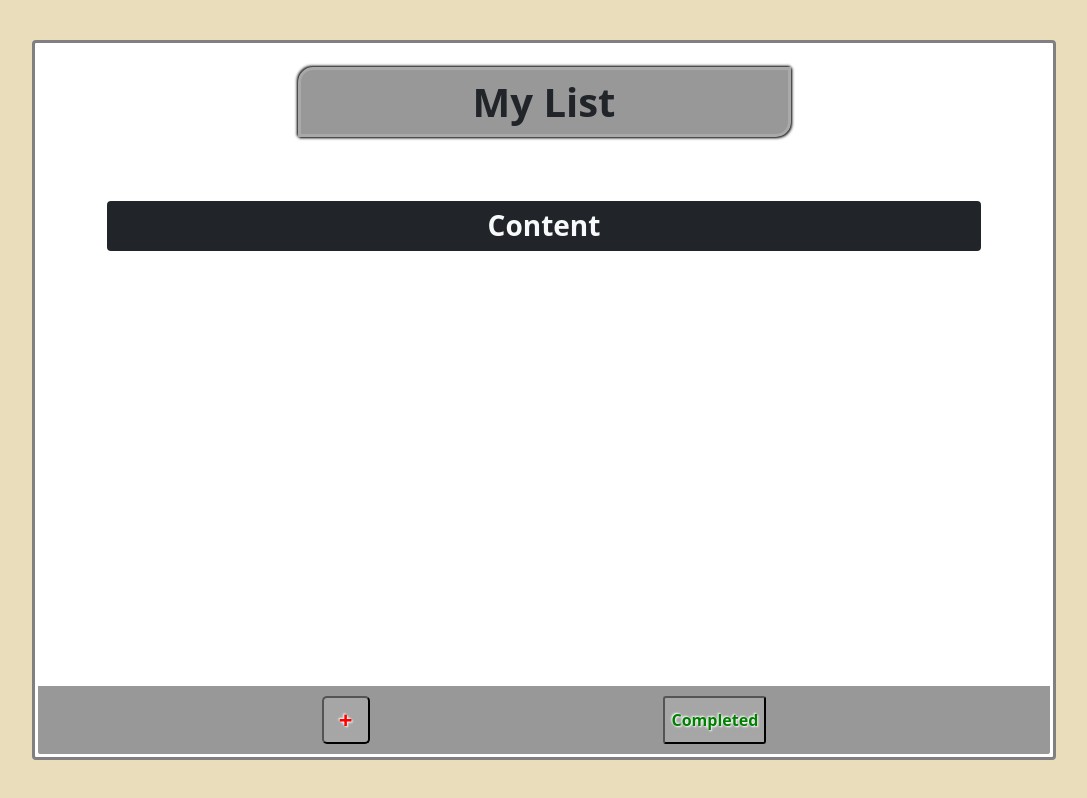
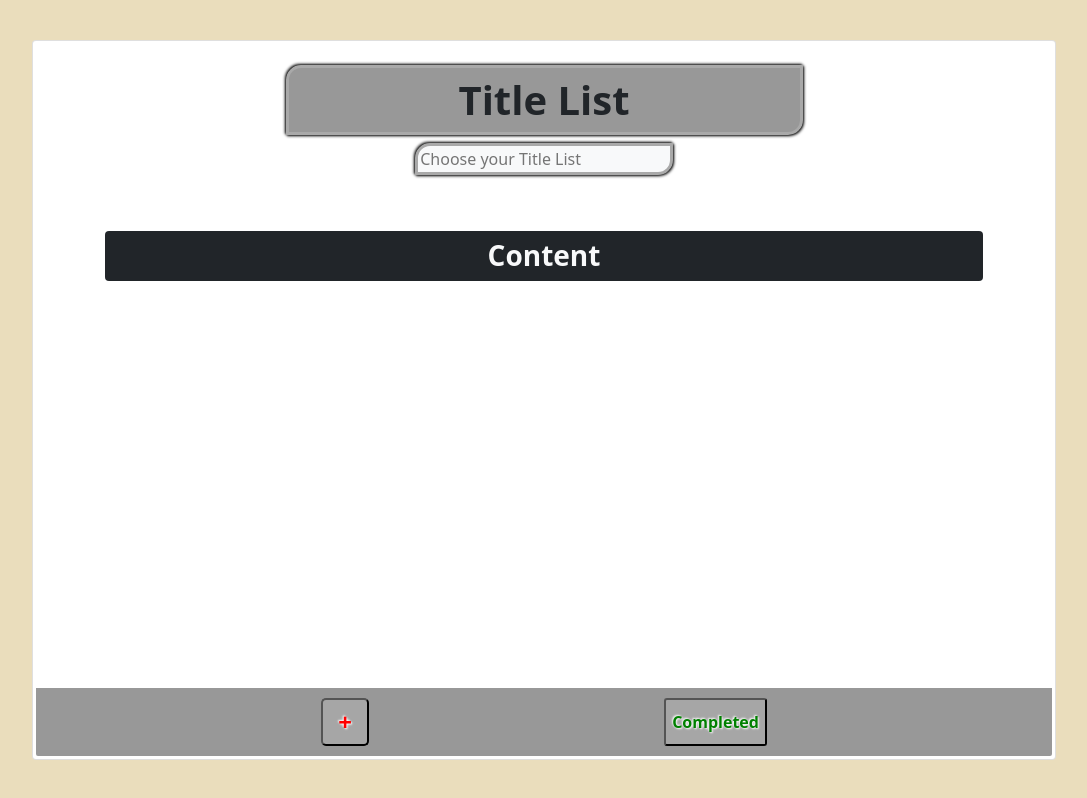
Before and after one commit to bsao17/ToDo-react-redux, a React (Create React App) app: page / in a window 1280 px wide. Shown: the whole page, without its empty margins (96-1183 px from the left). Built offline with nearby package versions, Linux system fonts and the light colour scheme.

Commit message:
Global refactoring, add form action & reducer

```diff
--- a/src/App.js
+++ b/src/App.js
@@ -1,30 +1,37 @@
-import React, {useState} from "react"
+import React, {useRef, useState} from "react"
 import './App.scss';
-import ActionBarToDo from "./components/actionBarToDo/ActionBarToDo";
-import Form from "./components/form/Form.js";
-import DisplayToDo from "./components/displayToDo/DisplayToDo";
+import AddItem from "./components/actionBarToDo/AddItem";
 
 function App() {
     const [displayForm, setDisplayForm] = useState(false)
+    const [listTitle, setListTitle] = useState("Title List")
+    const titleRef = useRef(null)
 
     function toggleDisplayForm() {
         setDisplayForm(!displayForm)
     }
-    function inputFocus(item){
+
+    function inputFocus(item) {
         item.current.focus()
     }
 
-    console.log(displayForm)
+    function changeTitle(){
+       setListTitle(titleRef.current.value)
+        console.log(titleRef, listTitle)
+    }
+
+
     return (
         <div className="App card card-body">
             <h1 className={
                 "fw-bold text-center p-2" +
                 "  w-50 mx-auto mt-2 text-dark"
             } id={"title"}>
-                My List
+                {listTitle}
             </h1>
+            <input ref={titleRef} className={'w-25 mx-auto bg-light'} type="text" onChange={()=>{changeTitle()}} id={'title'} placeholder={'Choose your Title List'}/>
 
-            <ActionBarToDo toggleDisplayForm={toggleDisplayForm} inputRef={inputFocus}/>
+            <AddItem toggleDisplayForm={toggleDisplayForm} inputRef={inputFocus}/>
         </div>
     );
 }
--- a/src/App.scss
+++ b/src/App.scss
@@ -1,8 +1,13 @@
-
 $secondary: #a6a591;
 @import "node_modules/bootstrap/scss/bootstrap";
 
-body{
+.App {
+  width: 80vw;
+  height: 90vh;
+  position: relative;
+}
+
+body {
   width: 100%;
   height: 100vh;
   background: #eaddbc;
@@ -10,16 +15,15 @@ body{
   justify-content: center;
   align-items: center;
 }
-.App{
-  width: 80vw;
-  height: 90vh;
-  position: relative;
-  border: solid 3px gray;
+
+#title{
+  box-sizing: content-box;
 }
-#title{
+
+#title {
   border: solid darkgrey 3px;
   border-radius: 15px 0 15px 0;
   background: #989898;
   box-shadow: black 1px 1px 3px,
-              black -1px -1px 3px;
+  black -1px -1px 3px;
 }
--- a/src/components/actionBarToDo/ActionBarToDo.js
+++ /dev/null
@@ -1,24 +0,0 @@
-import React, {useEffect, useRef, useState} from 'react';
-import styleActionToDo from "./actionBarToDo.module.scss"
-import Form from "../form/Form";
-import DisplayToDo from "../displayToDo/DisplayToDo";
-
-function ActionBarToDo() {
-    const [showForm, setShowForm] = useState(false)
-
-    return (
-        <div>
-            {showForm ? <Form/> : <DisplayToDo/>}
-            <section className={styleActionToDo.container}>
-                <button className={styleActionToDo.more} onClick={() => {
-                    setShowForm(!showForm)
-
-                }}>+
-                </button>
-                <button className={styleActionToDo.completed}>Completed</button>
-            </section>
-        </div>
-    )
-}
-
-export default ActionBarToDo;
--- /dev/null
+++ b/src/components/actionBarToDo/AddItem.js
@@ -0,0 +1,25 @@
+import React, {useState} from 'react';
+import styleActionToDo from "./actionBarToDo.module.scss"
+import Form from "../form/Form";
+import ShowList from "../displayToDo/ShowList";
+import {useDispatch, useSelector} from "react-redux";
+import {showForm} from "../../store/action/formAction";
+
+function AddItem() {
+    const showSelector = useSelector((state)=>state.form.show)
+    const dispatchShowForm = useDispatch()
+
+    return (
+        <div>
+            {showSelector ? <Form/> : <ShowList/>}
+            <section className={styleActionToDo.container}>
+                <button className={styleActionToDo.more} onClick={()=>{
+                    dispatchShowForm(showForm())
+                }}> + </button>
+                <button className={styleActionToDo.completed}>Completed</button>
+            </section>
+        </div>
+    )
+}
+
+export default AddItem;
--- a/src/components/displayToDo/DisplayToDo.js
+++ b/src/components/displayToDo/ShowList.js
@@ -1,19 +1,19 @@
 import React from "react"
 import {useDispatch, useSelector} from "react-redux";
-import {deleteTask, updateTask} from "../../store/action/taskAction";
+import {updateTask} from "../../store/action/taskAction";
 
-function DisplayToDo() {
-    const todoSelector = useSelector((state) => state.todo)
+function ShowList() {
+    const selector = useSelector((state) => state.list.todo)
     const dispatch = useDispatch()
 
-
+    console.log(selector)
     return (
         <div className={"m-5 p-2 overflow-scroll"} id={"container"}>
             <h3
                 className={"text-light fw-bold bg-dark d-flex flex-row justify-content-center mb-2 p-2 rounded align-items-center"}>
                 <div className={"mx-5"}>Content</div>
             </h3>
-            <div className={"d-flex flex-column justify-content-lg-around mx-5"}>{todoSelector.map((todo) => {
+            <div className={"d-flex flex-column justify-content-lg-around mx-5"}>{selector.map((todo) => {
                 return (
                     <div key={todo.id}>
                         <div className={"d-flex justify-content-between align-items-center "}>
@@ -29,4 +29,4 @@ function DisplayToDo() {
     )
 }
 
-export default DisplayToDo
+export default ShowList
--- a/src/components/form/Form.js
+++ b/src/components/form/Form.js
@@ -1,7 +1,8 @@
 import React, {useEffect} from 'react';
 import {useForm} from "react-hook-form";
+import {useSelector} from "react-redux";
 
-function Form({}) {
+function Form() {
     const {register, handleSubmit, setFocus} = useForm()
     const onSubmit = (data) => {
         console.log(data)
@@ -13,9 +14,11 @@ function Form({}) {
         <div>
             <div className={"card card-body"}>
                 <form className={" d-flex flex-column"} onSubmit={handleSubmit(onSubmit)}>
-                    <label className={"fw-bold text-center h3"} htmlFor="newTask">New Task</label>
+                    <label className={"fw-bold text-center h3"} htmlFor="newTask">Complete List</label>
                     <input type="text" className={"form-control text-center my-2"} {...register("newTask")} />
-                    <input className={"btn btn-success my-2"} type="submit" value={"Add New Item"}/>
+                    <input className={"btn btn-success my-2"} type="submit" onClick={()=>{
+
+                    }} value={"Add New Item"}/>
                 </form>
             </div>
         </div>
--- /dev/null
+++ b/src/store/action/formAction.js
@@ -0,0 +1,7 @@
+export const DISPLAY_FORM = "DISPLAY_FORM"
+
+export const showForm = () => {
+    return {
+        type: DISPLAY_FORM,
+    }
+}
--- a/src/store/action/taskAction.js
+++ b/src/store/action/taskAction.js
@@ -1,9 +1,7 @@
-
 export const GET_TASKS = "GET_TASKS"
 export const ADD_TASK = "ADD_TASK"
 export const DELETE_TASK = "DELETE_TASK"
 export const UPDATE_TASK = "UPDATE_TASK"
-export const INPUT_FOCUS = "INPUT_FOCUS"
 
 export const getTasks = () => {
     return {
@@ -18,7 +16,7 @@ export const addTask = (todo) => {
     }
 }
 
-export const updateTask = (task)=>{
+export const updateTask = (task) => {
     return {
         type: UPDATE_TASK,
         task
@@ -31,10 +29,3 @@ export const deleteTask = (index) => {
         payload: index
     }
 }
-
-export const inputFocus = (item) => {
-    return {
-        type: INPUT_FOCUS,
-        item
-    }
-}
--- /dev/null
+++ b/src/store/index.js
@@ -0,0 +1,8 @@
+import {combineReducers} from "redux";
+import {todoReducer} from "./reducer/todoReducer";
+import formReducer from "./reducer/formReducer";
+
+export const rootReducer = combineReducers({
+    list: todoReducer,
+    form: formReducer
+})
--- /dev/null
+++ b/src/store/reducer/formReducer.js
@@ -0,0 +1,17 @@
+import {DISPLAY_FORM} from "../action/formAction";
+
+export const initialState = [{
+    show: false
+}]
+
+export default function formReducer (state = initialState, action) {
+    switch (action.type){
+        case DISPLAY_FORM:
+            return {
+                ...state,
+                show : !state.show
+            }
+        default:
+            return state
+    }
+}
--- a/src/store/reducer/todoReducer.js
+++ b/src/store/reducer/todoReducer.js
@@ -1,4 +1,4 @@
-import {ADD_TASK, DELETE_TASK, GET_TASKS, INPUT_FOCUS, UPDATE_TASK} from "../action/taskAction";
+import {ADD_TASK, DELETE_TASK, GET_TASKS, UPDATE_TASK} from "../action/taskAction";
 
 let id = 0
 const initialState = {
@@ -26,13 +26,6 @@ export function todoReducer(state = initialState, action) {
                 ...state,
                 todo: [{id: state.todo.id, todo: state.todo, complete: state.todo}]
             }
-        case INPUT_FOCUS:
-            return {
-                ...state,
-                todo: action.item.current.focus()
-            }
-
-
         default:
             return state
     }
```
Also changed, not shown: src/index.js (+4 -3 lines).
